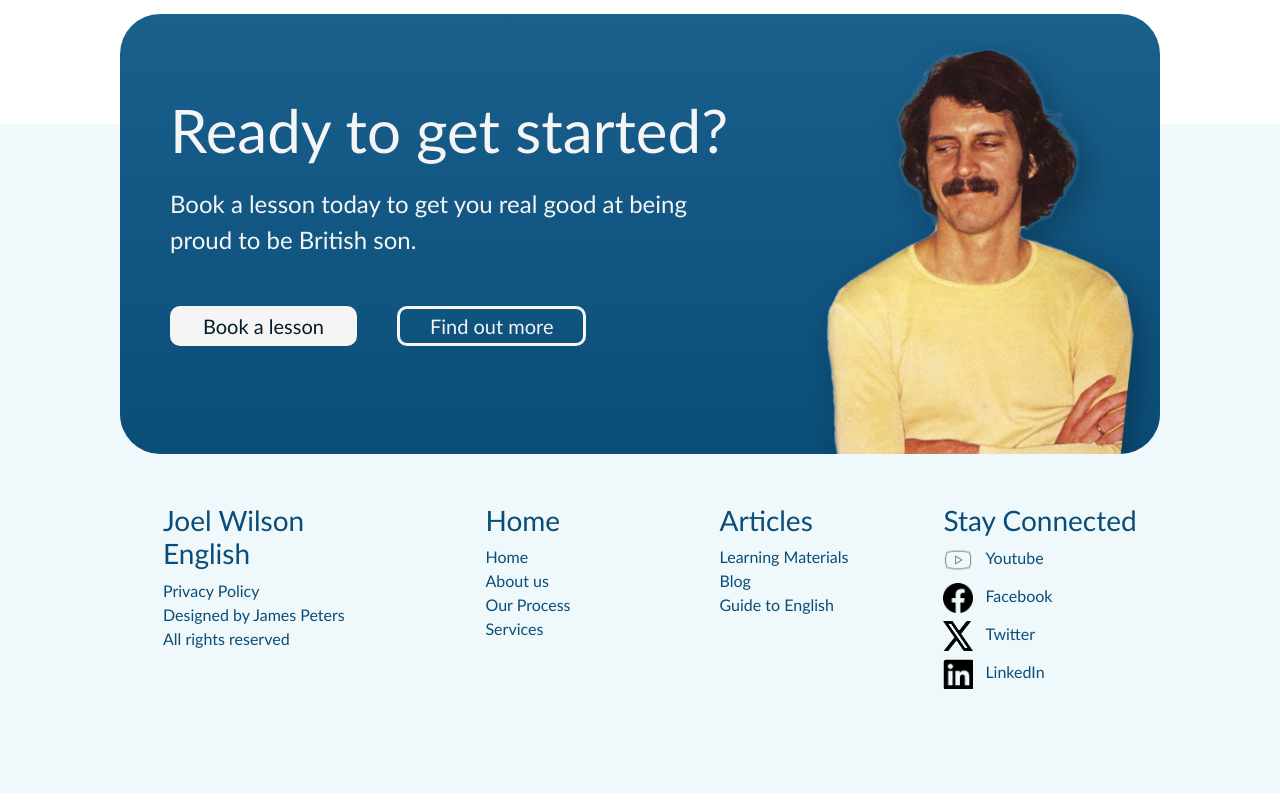
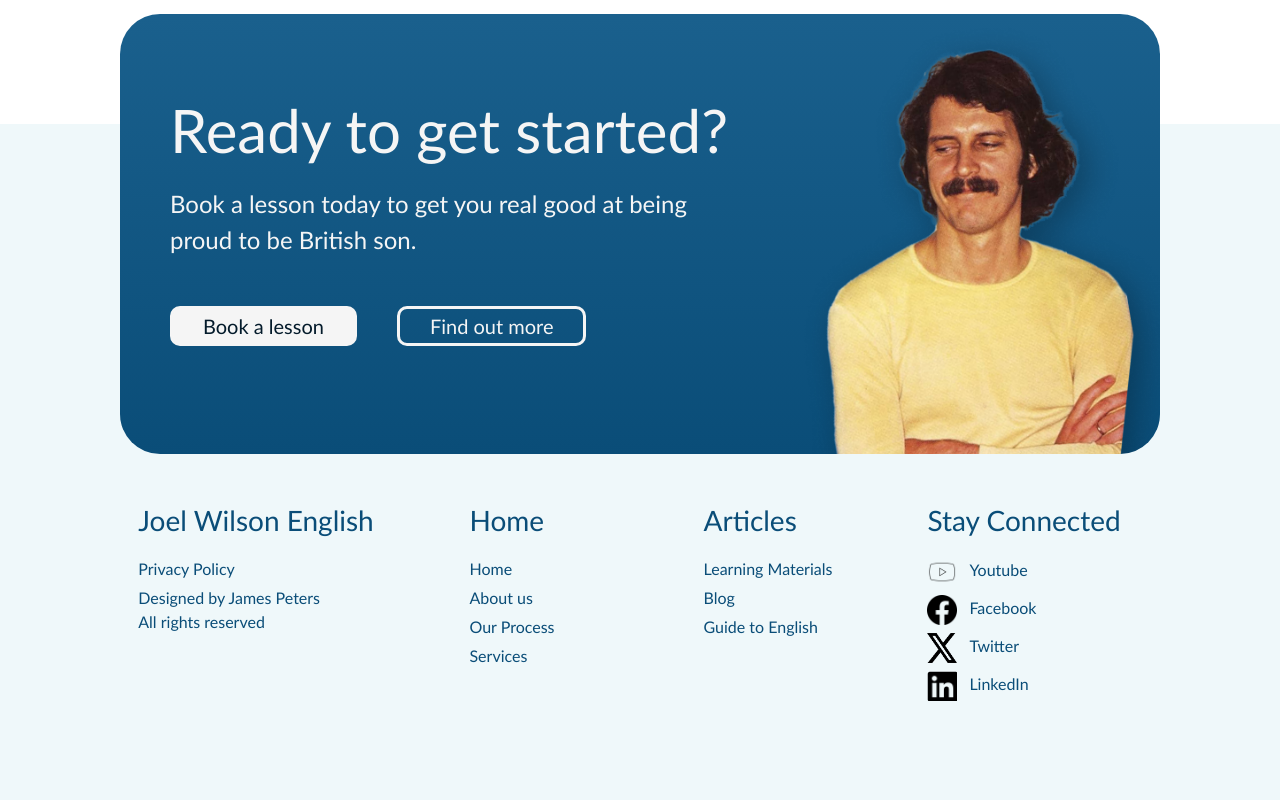
Before and after one commit to jimmybombimmy/joel-wilson-english, a React (Vite) app: page / in a window 1280 px wide. Shown: the part 4149-4949 px from the top of the page. Built offline with nearby package versions, Linux system fonts and the light colour scheme.

Commit message:
slight change to layout of footer

```diff
--- a/src/components/Footer/Footer.css
+++ b/src/components/Footer/Footer.css
@@ -12,12 +12,22 @@
   max-width: 250px;
 }
 
-.footerList * {
-  list-style-type: none;
+.footerList {
+  padding: 0
 }
 
+.footerList li {
+  list-style-type: none;
+  margin: 5px 0;
+}
+
+.footerList h3 {
+  margin-bottom: 20px;
+}
+
+
 .social {
-  padding-bottom: 8px;
+  padding-bottom: 3px;
 }
 
 .socialLink {
```
